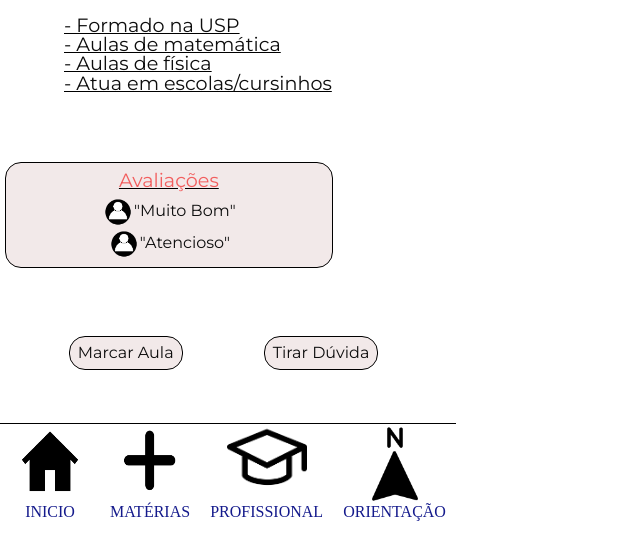
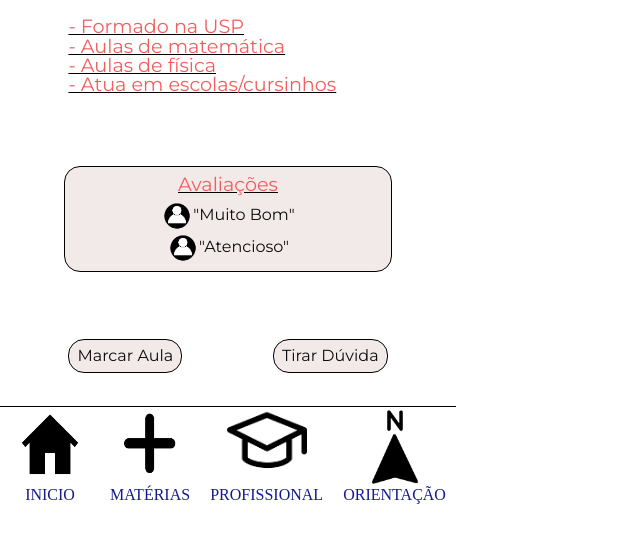
Before and after one commit to viniciusaruiz/AjudaAi, a plain HTML site: page professor.html in a window 1280 px wide. Shown: the part 112-672 px from the top of the page, without its empty margins (0-640 px from the left). Drawn offline with Linux system fonts and the light colour scheme.

Commit message:
final cores

```diff
--- a/css/index.css
+++ b/css/index.css
@@ -28,7 +28,6 @@ body{
     display: flex;
     flex-direction: column;
     justify-content: space-between;
-
 }
 header{
     width: 100%;
--- a/css/materias.css
+++ b/css/materias.css
@@ -92,3 +92,5 @@ ul{
     display: flex;
     align-items: center;
 }
+a{    color: #F25E5E;
+}
--- a/css/planner.css
+++ b/css/planner.css
@@ -34,8 +34,9 @@ body{
     height: 3rem;
 }
 .planner{
-    width: 400px ;
-    height: 400px; ;
+    border: .1rem solid black;
+    width: 22rem ;
+    height: 22rem;
 }
 main{
     width: 100%;
@@ -43,12 +44,14 @@ main{
     display: flex;
     flex-direction: column;
     align-items: center;
-    justify-content: center;
+    justify-content: space-evenly;
 }
 .metas{
-    width: 350px;
-    height: 80px;
-
+    border: .1rem solid black;
+    color: #F25E5E;
+    background-color: #F2E9E9;
+    padding: .3rem;
+    border-radius: 1rem;
 }
 footer{
     width: 100%;
--- a/css/professor.css
+++ b/css/professor.css
@@ -8,15 +8,15 @@ header{
     height: 6rem;
 }
 main{
-    justify-content: center;
+    display: flex;
+    justify-content: space-around;
     align-items: center;
-    margin-top: -2rem;
-    margin-bottom: -1rem;
+    flex-direction: column;
+    height: 100%;
 }
 body{
     width: 456px;
     height: 615px;
-    align-items: stretch;
     display: flex;
     flex-direction: column;
     justify-content: space-between;
@@ -58,7 +58,6 @@ body{
     height: 2rem;
 }
 .botoes{
-    margin: 4rem;
     width: 70%;
     justify-content: space-between;
 }
@@ -70,18 +69,18 @@ body{
 }
 .avaliacoes{
     width: 68%;
-    margin: 4rem;
 }
 .borda{
     border: .1rem solid black;
     border-radius: 1rem;
-    margin: 0.3rem;
     background-color: #F2E9E9;
     padding: 0.5rem;
 }
 .curriculo{
-    margin: 4rem;
     width: 70%;
+}
+.cor{
+    color: #F25E5E;
 }
 footer{
     width: 100%;
--- a/professor.html
+++ b/professor.html
@@ -21,10 +21,10 @@
 
     <main>
         <ul class="sub curriculo">
-            <li>- Formado na USP</li>
-            <li>- Aulas de matemática</li>
-            <li>- Aulas de física</li>
-            <li>- Atua em escolas/cursinhos</li>
+            <li class="cor">- Formado na USP</li>
+            <li class="cor">- Aulas de matemática</li>
+            <li class="cor">- Aulas de física</li>
+            <li class="cor">- Atua em escolas/cursinhos</li>
         </ul>
         <ul class="coluna formato borda avaliacoes">
             <li class="sub">Avaliações</li>
```
Also changed, not shown: index.html (+1 -1 lines), planner.html (+1 -1 lines).
